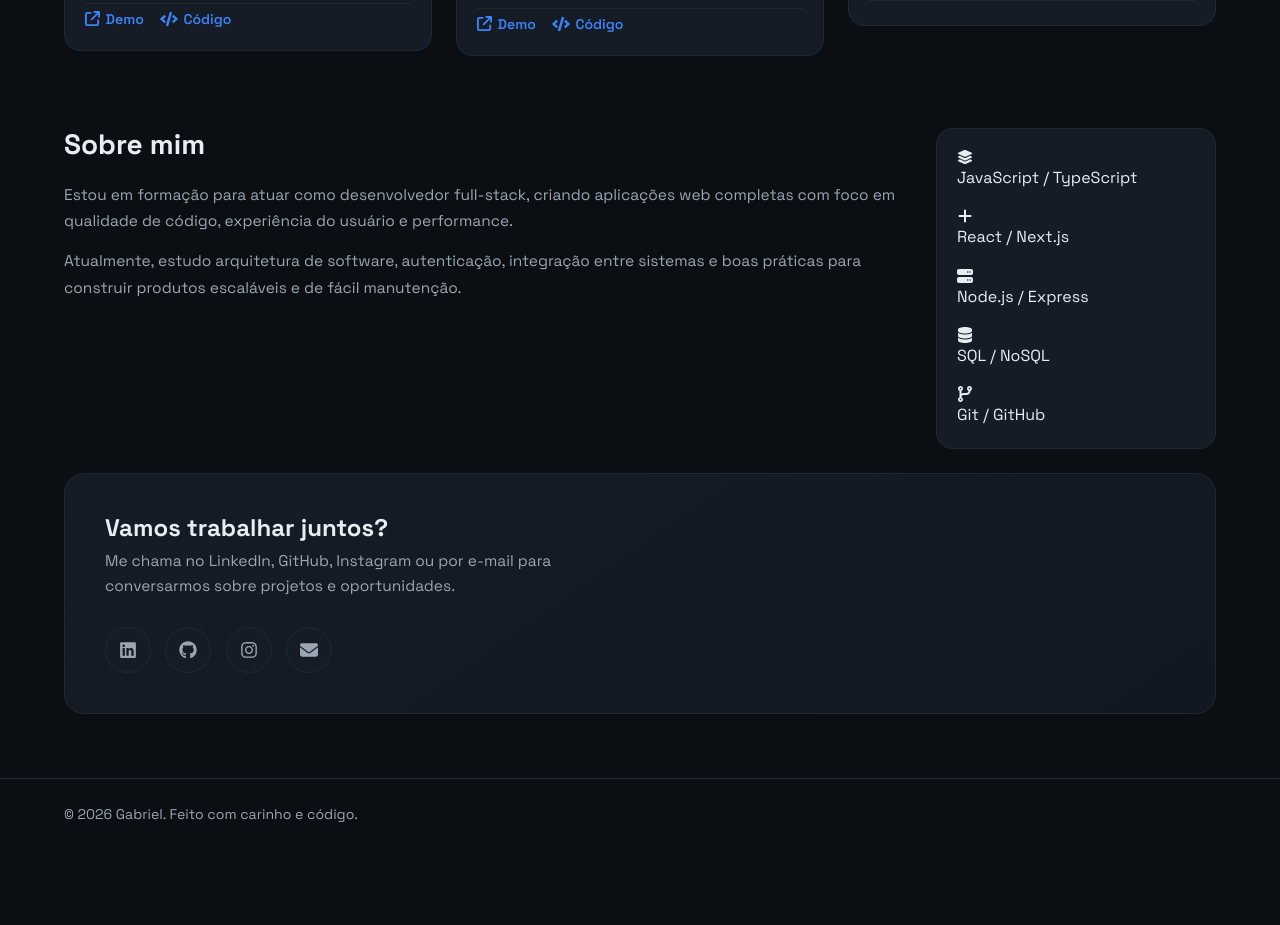
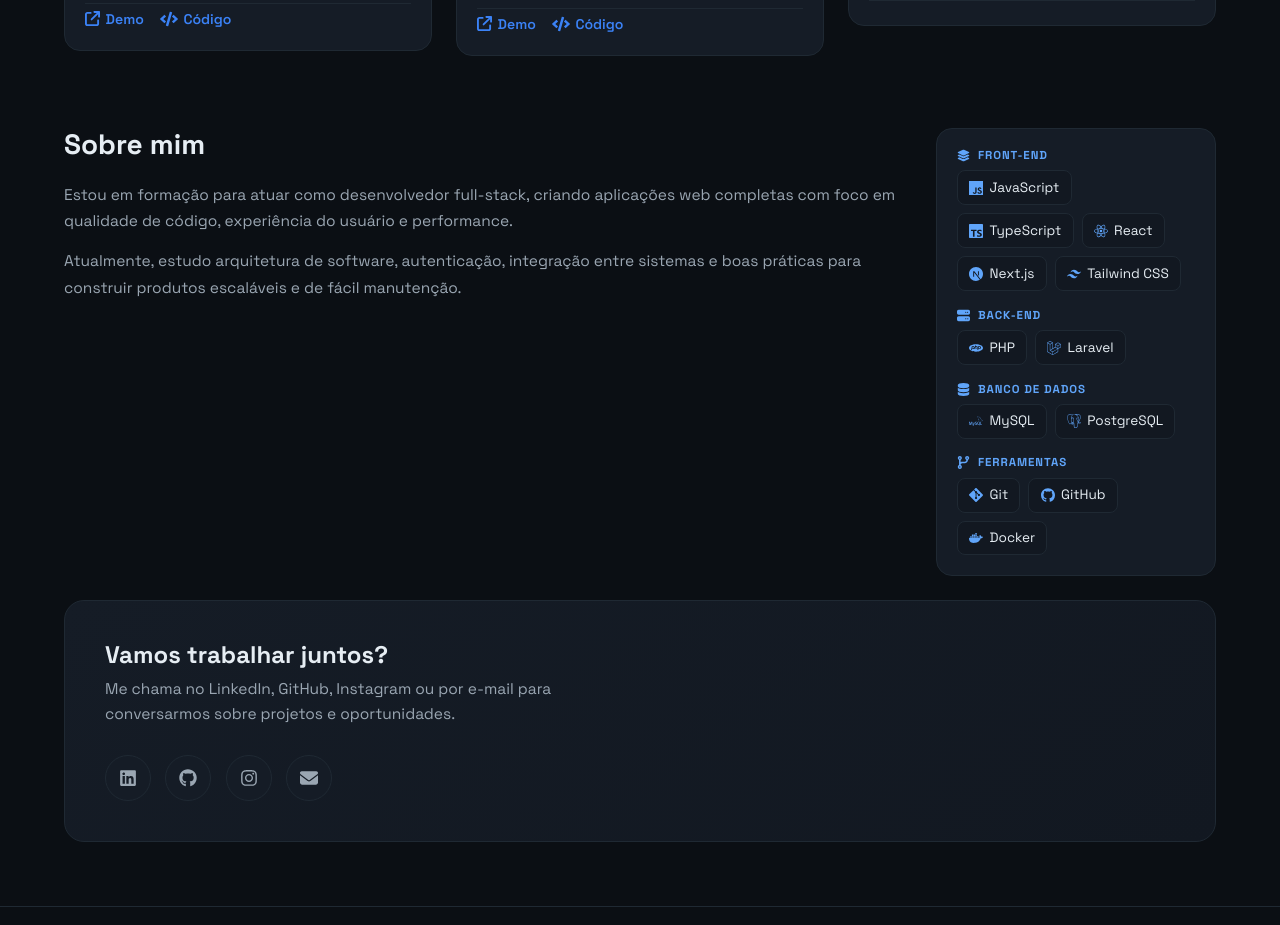
Before and after one commit to GabrielS0306/Portifolio, a Next.js app: page / in a window 1280 px wide. Shown: the part 1240-2165 px from the top of the page. Before the commit the page ends 2097 px from the top, so only its background shows below. Built offline with nearby package versions, Linux system fonts and the light colour scheme.

Commit message:
git commit -m "feat: atualiza secao de skills com stack real e icones individuais por tecnologia"

```diff
--- a/app/globals.css
+++ b/app/globals.css
@@ -390,26 +390,34 @@ section {
   height: 13px;
 }
 
-.skills-group ul {
-  list-style: none;
+.skills-chips {
+    display: flex;
+    flex-wrap: wrap;
+    gap: 0.5rem;
 }
 
-.skills-group li {
-  display: flex;
-  align-items: center;
-  font-size: 0.92rem;
-  color: var(--text);
-  padding: 0.4rem 0;
-  border-bottom: 1px solid var(--line);
-  transition: color 0.2s;
+.skills-chip {
+    display: inline-flex;
+    align-items: center;
+    gap: 0.4rem;
+    padding: 0.35rem 0.7rem;
+    border-radius: 8px;
+    background: var(--bg-secondary);
+    border: 1px solid var(--line);
+    color: var(--text);
+    font-size: 0.85rem;
+    transition: transform 0.2s ease, border-color 0.2s ease, background 0.2s ease;
 }
 
-.skills-group li:last-child {
-  border-bottom: none;
+.skills-chip:hover {
+    transform: translateY(-2px);
+    border-color: var(--brand);
+    background: color-mix(in srgb, var(--brand) 10%, var(--bg-secondary));
 }
 
-.skills-group li:hover {
-  color: var(--brand-soft);
+.skills-chip svg {
+    flex-shrink: 0;
+    color: var(--brand-soft);
 }
 
 /* --- CONTACT --- */
--- a/components/ui/Skills.tsx
+++ b/components/ui/Skills.tsx
@@ -1,36 +1,94 @@
-import { FaLayerGroup } from "react-icons/fa6";
-import { FaPlus } from "react-icons/fa6";
-import { FaServer } from "react-icons/fa6";
-import { FaDatabase } from "react-icons/fa6";
-import { FaCodeBranch } from "react-icons/fa6";
+import { FaLayerGroup, FaServer, FaDatabase, FaCodeBranch } from "react-icons/fa6";
+import {
+    SiJavascript,
+    SiTypescript,
+    SiReact,
+    SiNextdotjs,
+    SiTailwindcss,
+    SiPhp,
+    SiLaravel,
+    SiMysql,
+    SiPostgresql,
+    SiGit,
+    SiGithub,
+    SiDocker,
+} from "react-icons/si";
+import { IconType } from "react-icons";
+
+interface SkillItem {
+    label: string;
+    icon: IconType;
+}
+
+interface SkillGroup {
+    title: string;
+    icon: IconType;
+    items: SkillItem[];
+}
+
+const skillGroups: SkillGroup[] = [
+    {
+        title: "Front-End",
+        icon: FaLayerGroup,
+        items: [
+            { label: "JavaScript", icon: SiJavascript },
+            { label: "TypeScript", icon: SiTypescript },
+            { label: "React", icon: SiReact },
+            { label: "Next.js", icon: SiNextdotjs },
+            { label: "Tailwind CSS", icon: SiTailwindcss },
+        ],
+    },
+    {
+        title: "Back-End",
+        icon: FaServer,
+        items: [
+            { label: "PHP", icon: SiPhp },
+            { label: "Laravel", icon: SiLaravel },
+        ],
+    },
+    {
+        title: "Banco de Dados",
+        icon: FaDatabase,
+        items: [
+            { label: "MySQL", icon: SiMysql },
+            { label: "PostgreSQL", icon: SiPostgresql },
+        ],
+    },
+    {
+        title: "Ferramentas",
+        icon: FaCodeBranch,
+        items: [
+            { label: "Git", icon: SiGit },
+            { label: "GitHub", icon: SiGithub },
+            { label: "Docker", icon: SiDocker },
+        ],
+    },
+];
 
 export default function Skills() {
     return (
-        <ul className="skills">
-            <li>
-                <FaLayerGroup />
-                JavaScript / TypeScript
-            </li>
+        <div className="skills">
+            {skillGroups.map((group) => {
+                const GroupIcon = group.icon;
 
-            <li>
-                <FaPlus />
-                React / Next.js
-            </li>
+                return (
+                    <div key={group.title} className="skills-group">
+                        <h4 className="skills-group-title">
+                            <GroupIcon size={13} />
+                            {group.title}
+                        </h4>
 
-            <li>
-                <FaServer />
-                Node.js / Express
-            </li>
-
-            <li>
-                <FaDatabase />
-                SQL / NoSQL
-            </li>
-
-            <li>
-                <FaCodeBranch />
-                Git / GitHub
-            </li>
-        </ul>
-    )
+                        <div className="skills-chips">
+                            {group.items.map(({ label, icon: Icon }) => (
+                                <span key={label} className="skills-chip">
+                                    <Icon size={14} />
+                                    {label}
+                                </span>
+                            ))}
+                        </div>
+                    </div>
+                );
+            })}
+        </div>
+    );
 }
```
